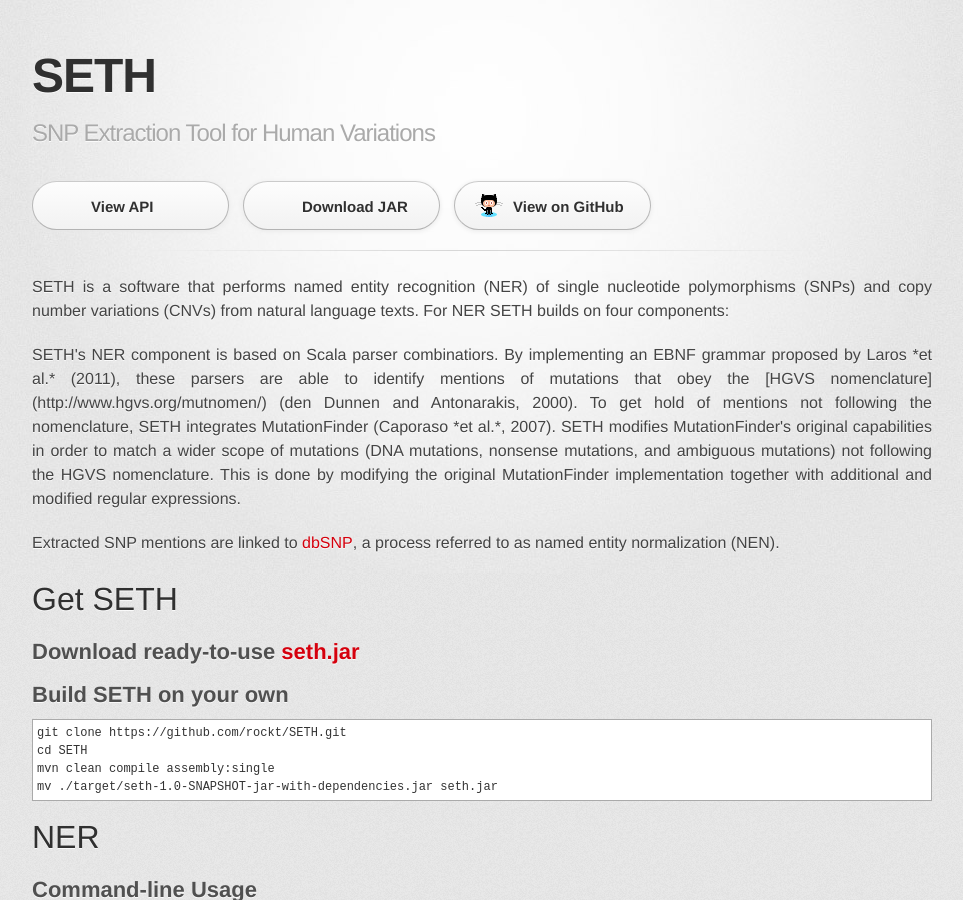
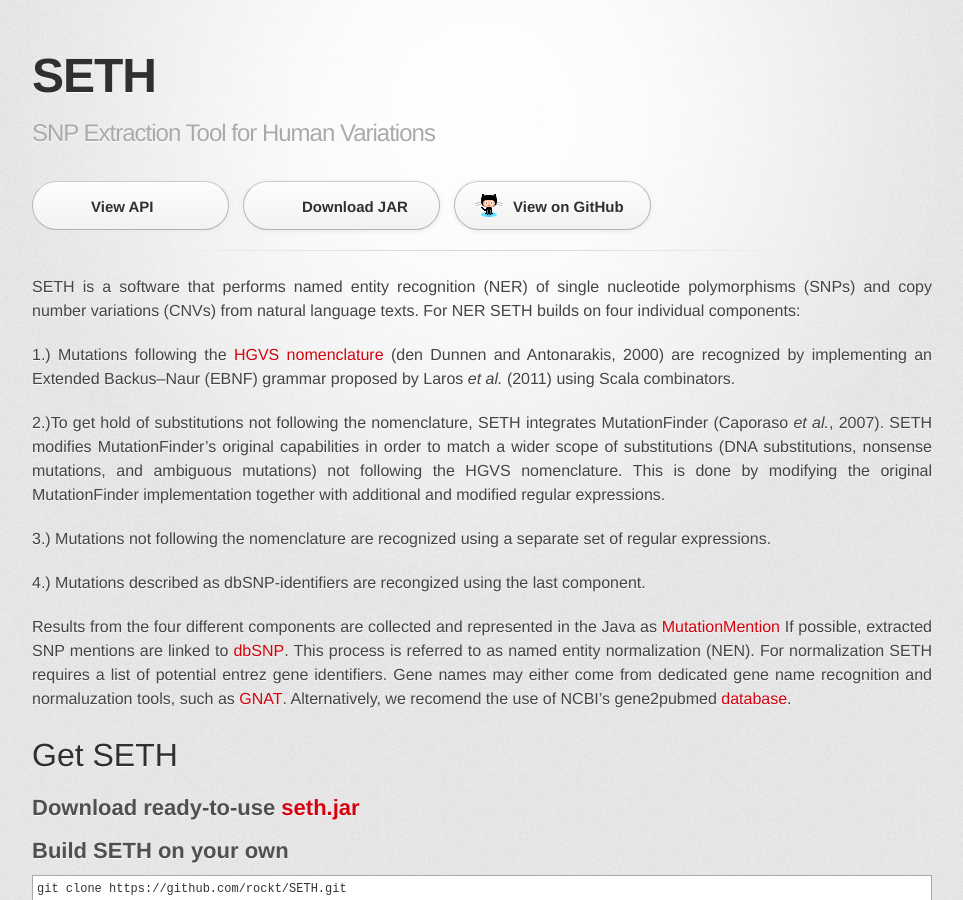
Before and after one commit to rockt/SETH, a Jekyll site: the page built from index.md, in a window 1280 px wide and 900 px high. Shown: the whole window, without its empty margins (158-1121 px from the left). Built offline with Jekyll 4.4.1, drawn with Linux system fonts in a browser that asks for light colours; some web fonts are replaced; Markdown is read by kramdown in place of the engine named in the settings.

Commit message:
Update index.md

```diff
--- a/index.md
+++ b/index.md
@@ -3,22 +3,20 @@
 ---
 
 SETH is a software that performs named entity recognition (NER) of single nucleotide polymorphisms (SNPs) and copy
-number variations (CNVs) from natural language texts. For NER SETH builds on four components:
-<ol>
-SETH's NER component is based on Scala parser combinatiors.
-By implementing an EBNF grammar proposed by Laros *et al.* (2011),
-these parsers are able to identify mentions of mutations that obey the [HGVS nomenclature](http://www.hgvs.org/mutnomen/) (den Dunnen and Antonarakis, 2000).
+number variations (CNVs) from natural language texts. For NER SETH builds on four individual components:
 
-To get hold of mentions not following the nomenclature, SETH integrates MutationFinder (Caporaso *et al.*, 2007).
-SETH modifies MutationFinder's original capabilities in order to match a wider scope of mutations (DNA mutations, nonsense mutations, and ambiguous mutations) not following the HGVS nomenclature.
-This is done by modifying the original MutationFinder implementation together with additional and modified regular expressions.
+1.) Mutations following the [HGVS nomenclature](http://www.hgvs.org/mutnomen/) (den Dunnen and Antonarakis, 2000) are recognized by implementing an Extended Backus–Naur (EBNF) grammar proposed by Laros *et al.* (2011) using Scala combinators.
 
+2.)To get hold of substitutions not following the nomenclature, SETH integrates MutationFinder (Caporaso *et al.*, 2007).
+SETH modifies MutationFinder's original capabilities in order to match a wider scope of substitutions (DNA substitutions, nonsense mutations, and ambiguous mutations) not following the HGVS nomenclature. This is done by modifying the original MutationFinder implementation together with additional and modified regular expressions.
 
-</ol>
+3.) Mutations not following the nomenclature are recognized using a separate set of regular expressions.
 
+4.) Mutations described as dbSNP-identifiers are recongized using the last component.
 
-Extracted SNP mentions are linked to [dbSNP](http://www.ncbi.nlm.nih.gov/SNP/),
-a process referred to as named entity normalization (NEN).
+Results from the four different components are collected and represented in the Java as [MutationMention](https://github.com/rockt/SETH/blob/master/src/main/java/de/hu/berlin/wbi/objects/MutationValidation.java)
+If possible, extracted SNP mentions are linked to [dbSNP](http://www.ncbi.nlm.nih.gov/SNP/). This process  is referred to as named entity normalization (NEN). For normalization SETH requires a list of potential entrez gene identifiers. Gene names may either come from dedicated gene name recognition and normaluzation tools, such as [GNAT](http://gnat.sourceforge.net/).
+Alternatively, we recomend the use of NCBI's gene2pubmed [database](ftp://ftp.ncbi.nlm.nih.gov/gene/DATA/gene2pubmed.gz).
 
 # Get SETH
 ## Download ready-to-use [seth.jar](https://www.informatik.hu-berlin.de/forschung/gebiete/wbi/resources/chemspot/seth.jar)
```
